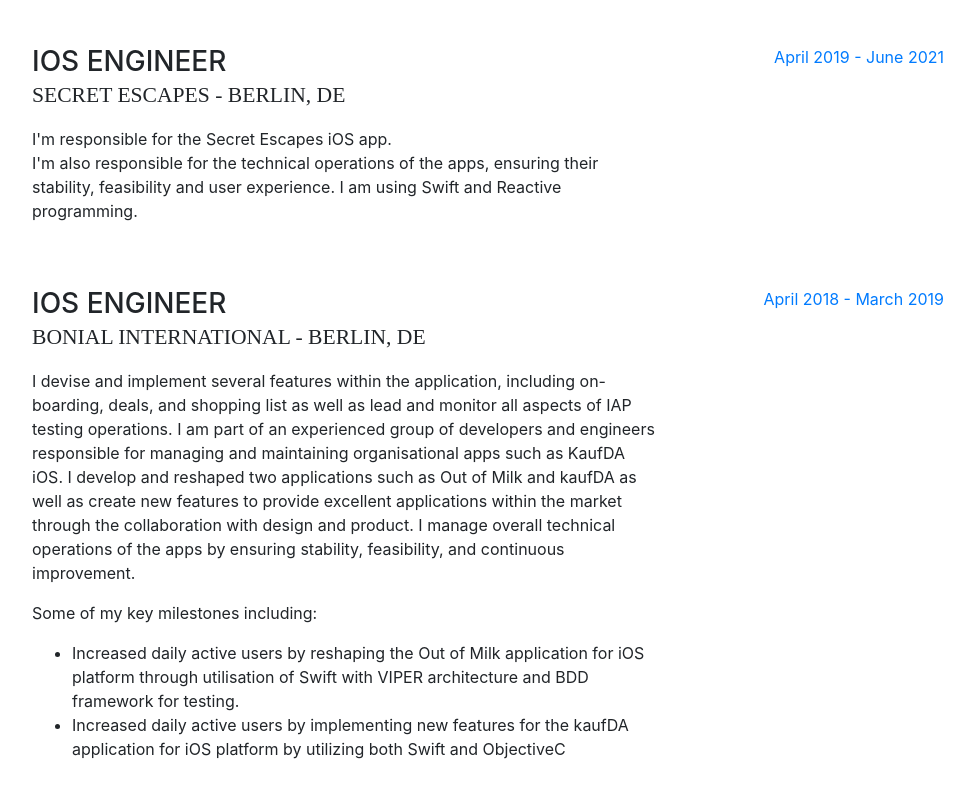
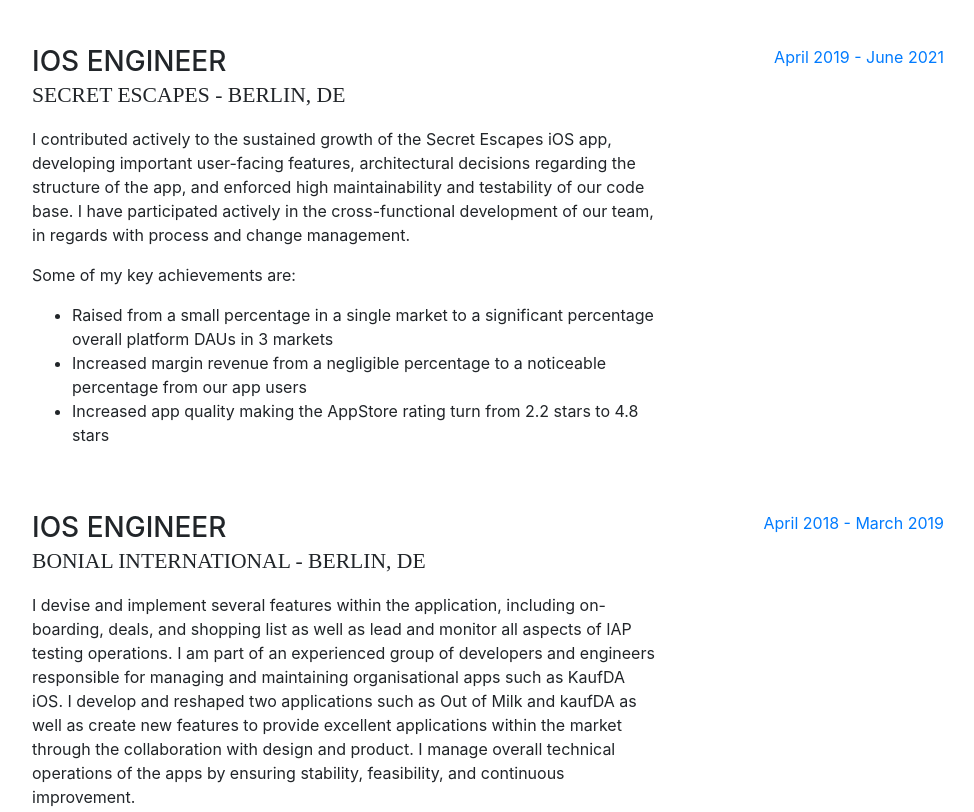
Before and after one commit to blizzd/blizzd.com, a website with bundled scripts: page index.html in a window 1280 px wide. Shown: the part 889-1701 px from the top of the page, without its empty margins (288-1262 px from the left). Built offline with nearby package versions, Linux system fonts and the light colour scheme; a web font is replaced by a local one.

Commit message:
Update SE

```diff
--- a/index.html
+++ b/index.html
@@ -113,9 +113,14 @@
             <div class="resume-content mr-auto">
               <h3 class="mb-0">iOS Engineer</h3>
               <div class="subheading mb-3">Secret Escapes - Berlin, DE</div>
-                <p>I'm responsible for the Secret Escapes iOS app.<br>
-                    I'm also responsible for the technical operations of the apps, ensuring their
-                    stability, feasibility and user experience. I am using Swift and Reactive programming.<br>
+                <p>I contributed actively to the sustained growth of the Secret Escapes iOS app, developing important user-facing features, architectural decisions regarding the structure of the app, and enforced high maintainability and testability of our code base. I have participated actively in the cross-functional development of our team, in regards with process and change management.</p>
+
+<p>Some of my key achievements are:<br>
+  <ul>
+ <li> Raised from a small percentage in a single market to a significant percentage overall platform DAUs in 3 markets
+ <li> Increased margin revenue from a negligible percentage to a noticeable percentage from our app users
+ <li> Increased app quality making the AppStore rating turn from 2.2 stars to 4.8 stars
+              </ul>
                 </p>
             </div>
             <div class="resume-date text-md-right">
```
